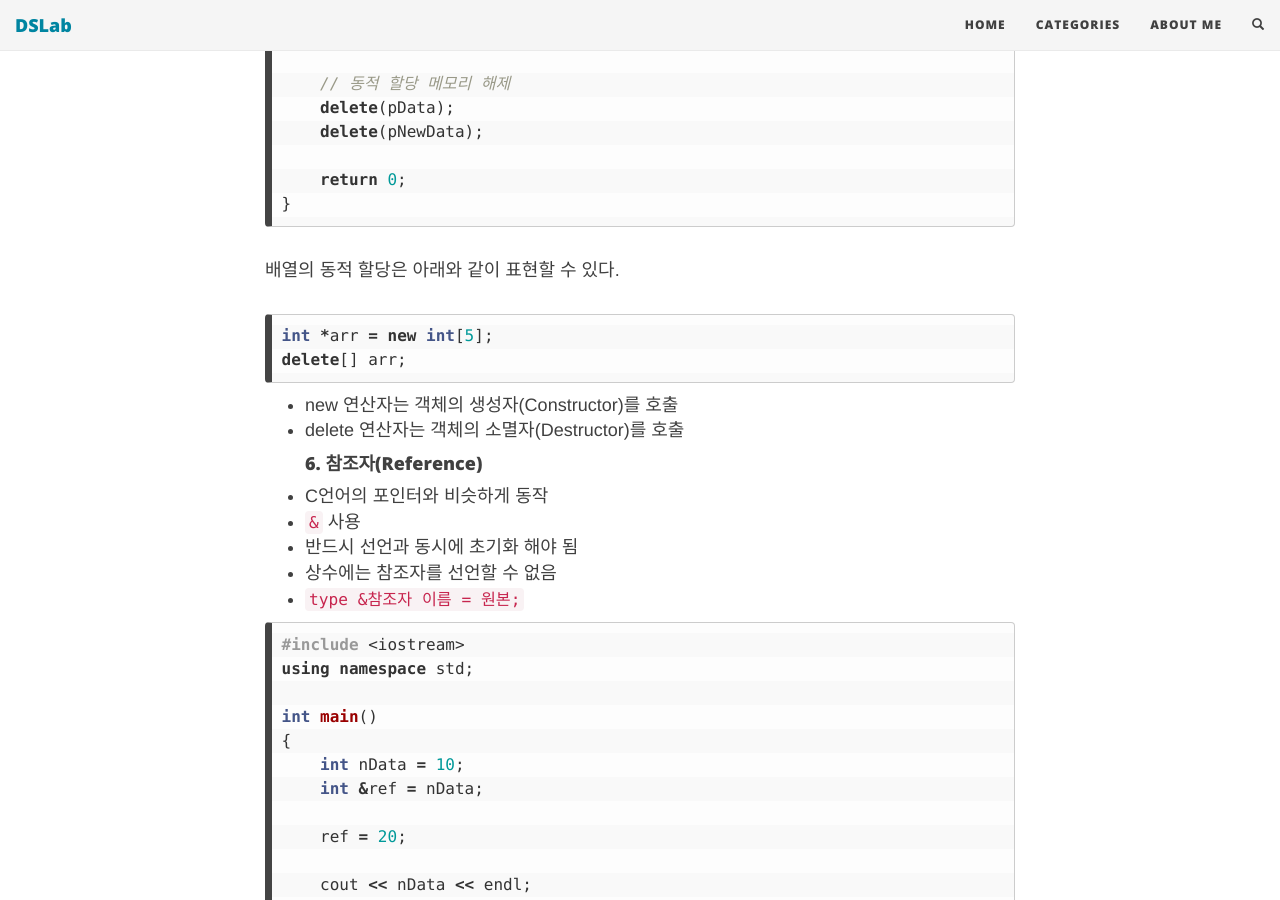
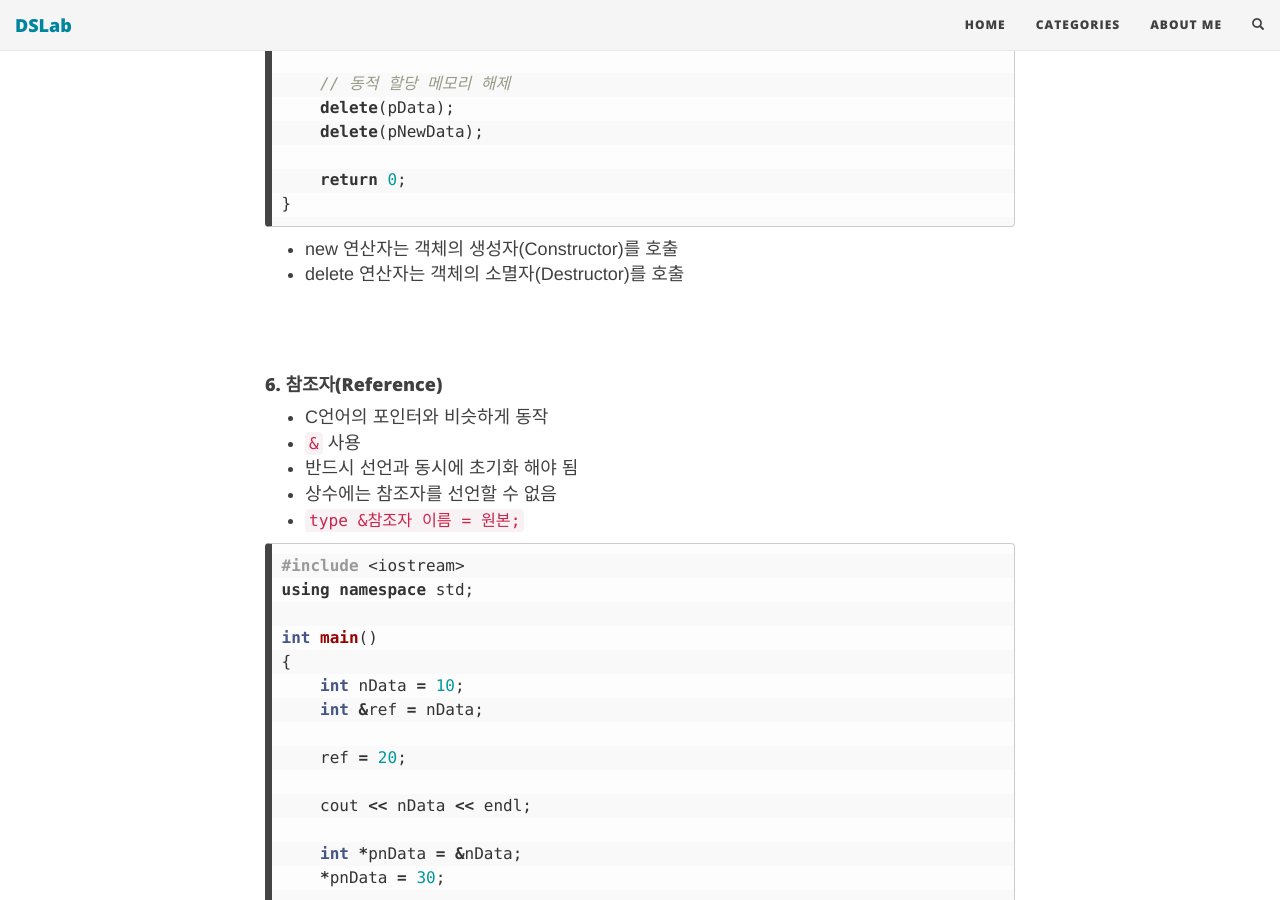
Before and after one commit to choidslab/choidslab.github.io, a Jekyll site: the page built from _posts/CC++/2018-09-17-Cplus-ch1.md, in a window 1280 px wide and 900 px high, scrolled down 3140 px. Built offline with Jekyll 4.4.1, drawn with Linux system fonts in a browser that asks for light colours; nearby versions of some CDN libraries; comment, search, counter and statistics services are not loaded.

Commit message:
Modified C++ ch1post

````diff
--- a/_posts/CC++/2018-09-17-Cplus-ch1.md
+++ b/_posts/CC++/2018-09-17-Cplus-ch1.md
@@ -103,6 +103,7 @@ int main()
 }
 ```
 <br>
+
 #### 5. 메모리 동적 할당
   - C에서는 malloc(), free()함수를 이용하여 메모리 동적 할당 및 해제
   - C++에서는 `new`, `delete` 연산자를 이용하여 메모리 동적 할당
@@ -130,16 +131,11 @@ int main()
     return 0;
 }
 ```
-
-배열의 동적 할당은 아래와 같이 표현할 수 있다.
-
-```c++
-int *arr = new int[5];
-delete[] arr;
-```
   - new 연산자는 객체의 생성자(Constructor)를 호출
   - delete 연산자는 객체의 소멸자(Destructor)를 호출
+
 <br>
+
 #### 6. 참조자(Reference)
   - C언어의 포인터와 비슷하게 동작
   - `&` 사용
````
